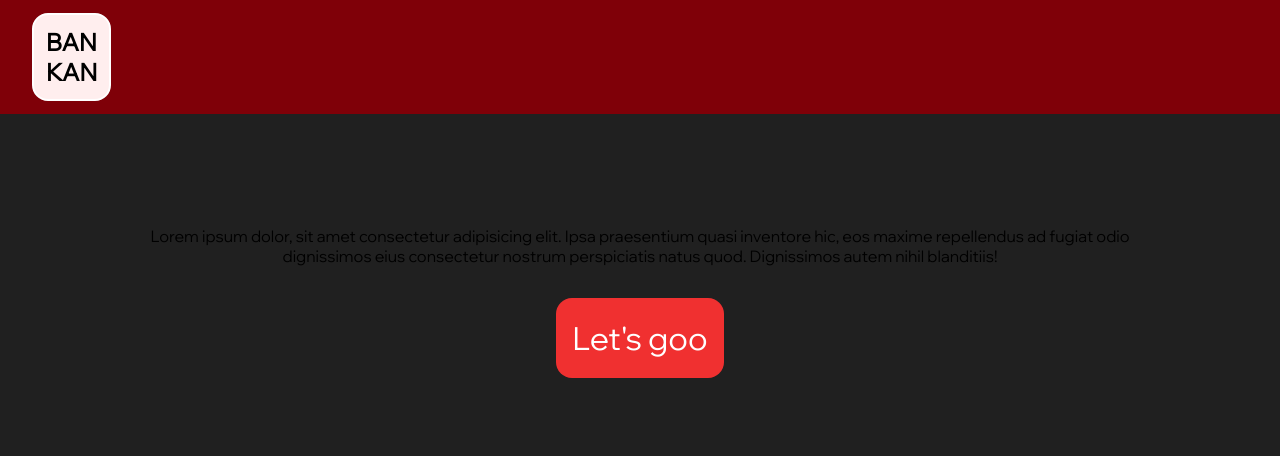
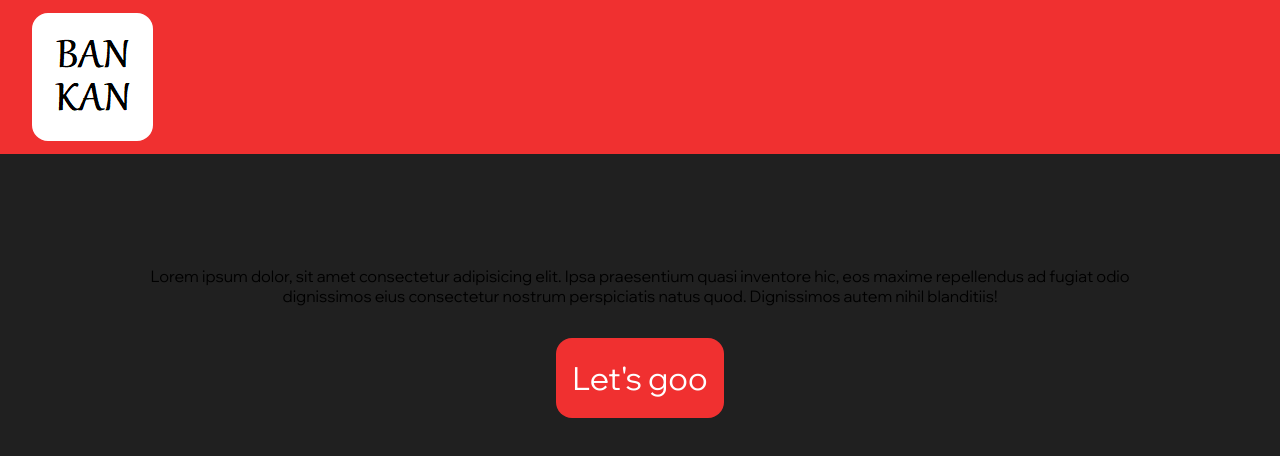
Before and after one commit to Organizacja-Przestepcza/ng-ban-kan, an Angular app: page /welcome-page-component in a window 1280 px wide. Shown: the top 456 px of the page. Built offline with nearby package versions, Linux system fonts and the light colour scheme.

Commit message:
logo v0.2

```diff
--- a/src/app/app.component.css
+++ b/src/app/app.component.css
@@ -1,16 +1,16 @@
 .site-header {
-    background-color: #7F0008;
-    width: 100%;
+    background-color: var(--red);
     height: 10%;
     padding: .5em;
 }
 .logo {
     font-size: x-large;
     font-weight: bolder;
-    background-color: #ffeeee;
-    padding: .5em;
+    background-color: white;
+    padding: .7em;
     border: 2px solid white;
     border-radius: 16px;
     width: fit-content;
     margin: .2em 1em;
+    cursor: pointer;
 }
--- a/src/app/app.component.html
+++ b/src/app/app.component.html
@@ -1,6 +1,6 @@
 <div class="site-header">
-    <div class="logo">
-        BAN<br>KAN
-    </div>
+    <button class="logo" routerLink="/welcome-page-component">
+        <img src="./assets/logo_bankan.png">
+    </button>
 </div>
 <router-outlet></router-outlet>
```
Also changed, not shown: src/assets/logo_bankan.png (added).
